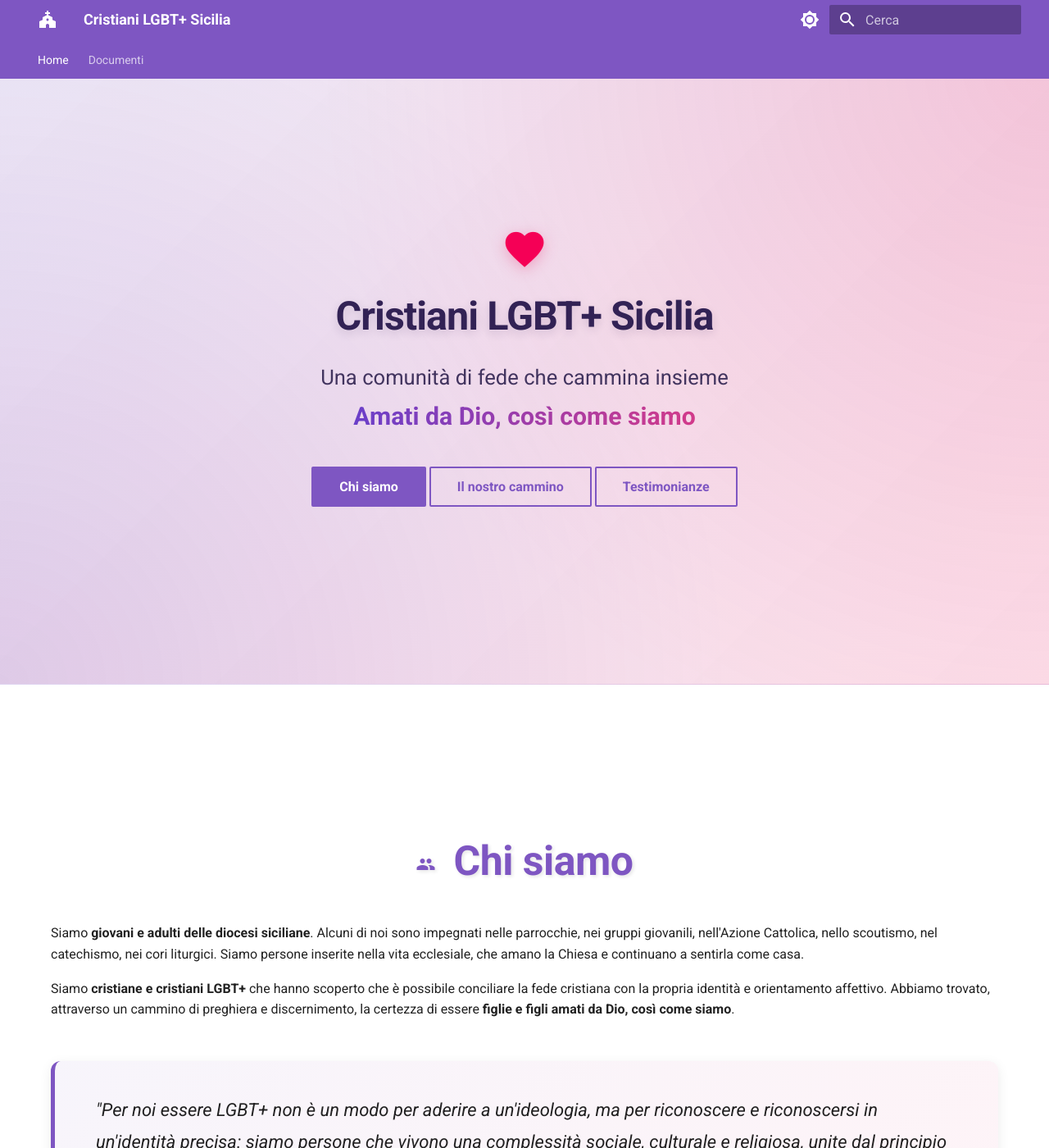
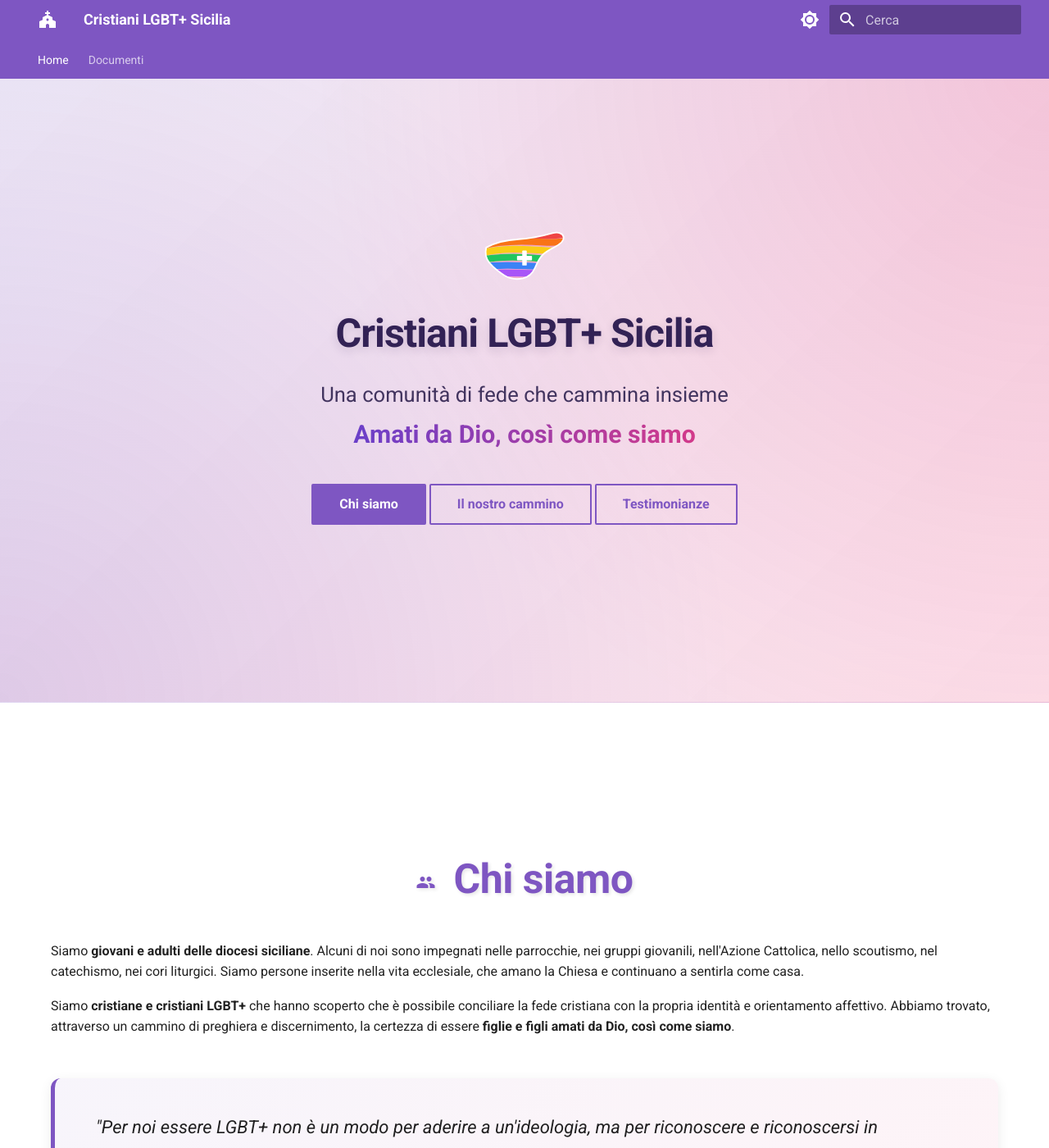
Before and after one commit to cristianilgbtsicilia/cristianilgbtsicilia.it, an MkDocs documentation site: the page built from docs/index.md, in a window 1280 px wide and 1400 px high. Shown: the whole window at 82% size. Built offline with MkDocs 1.6.1 and Material for MkDocs 9.7.7, drawn with Linux system fonts in a browser that asks for light colours.

Commit message:
testing logo in hero

```diff
--- a/docs/stylesheets/extra.css
+++ b/docs/stylesheets/extra.css
@@ -77,6 +77,13 @@
 .hero-icon {
   display: inline-block;
   margin-bottom: 1rem;
+}
+
+.hero-icon-svg {
+  display: block;
+  width: 110px;
+  height: 80px;
+  margin: 0 auto;
 }
 
 .hero-icon i {
--- a/overrides/home.html
+++ b/overrides/home.html
@@ -37,8 +37,33 @@
     <div class="md-content__inner md-typeset" style="padding-top: 0; margin-top: 0; max-width: none;">
       <div class="hero-section" style="position: relative; z-index: 0; margin-top: -1px; border-top: none;">
         <div class="hero-content">
-          <div class="hero-icon">
-            <i class="material-icons">favorite</i>
+          <div class="hero-icon" aria-hidden="true">
+            <svg class="hero-icon-svg" viewBox="0 0 240 160" role="img" aria-label="Sicilia arcobaleno con croce">
+              <defs>
+                <filter id="siciliaShadow" x="-20%" y="-20%" width="140%" height="140%">
+                  <feDropShadow dx="0" dy="6" stdDeviation="6" flood-color="rgba(233, 30, 99, 0.35)"/>
+                </filter>
+                <clipPath id="sicilyClip">
+                  <path d="M18 52C40 40 70 32 104 30C138 28 166 22 194 14C210 10 222 14 224 24C226 34 214 44 198 52C186 58 176 64 168 72C160 80 154 92 148 106C142 120 132 130 116 134C98 138 82 136 66 126C50 116 36 104 26 92C18 82 14 70 18 52Z"/>
+                </clipPath>
+              </defs>
+
+              <g clip-path="url(#sicilyClip)" filter="url(#siciliaShadow)">
+                <path d="M0 32C40 16 90 12 140 18C190 24 220 20 240 10" stroke="#ef4444" stroke-width="18" stroke-linecap="round" fill="none"/>
+                <path d="M0 50C50 34 110 34 170 38C210 40 230 36 240 30" stroke="#f97316" stroke-width="18" stroke-linecap="round" fill="none"/>
+                <path d="M0 68C60 52 120 56 180 60C210 62 230 58 240 54" stroke="#facc15" stroke-width="18" stroke-linecap="round" fill="none"/>
+                <path d="M0 86C60 74 120 78 170 82C200 84 225 80 240 74" stroke="#22c55e" stroke-width="18" stroke-linecap="round" fill="none"/>
+                <path d="M0 104C60 96 120 100 170 104C200 106 220 102 240 96" stroke="#3b82f6" stroke-width="18" stroke-linecap="round" fill="none"/>
+                <path d="M0 122C60 118 110 120 160 122C190 124 215 120 240 114" stroke="#a855f7" stroke-width="18" stroke-linecap="round" fill="none"/>
+              </g>
+
+              <path d="M18 52C40 40 70 32 104 30C138 28 166 22 194 14C210 10 222 14 224 24C226 34 214 44 198 52C186 58 176 64 168 72C160 80 154 92 148 106C142 120 132 130 116 134C98 138 82 136 66 126C50 116 36 104 26 92C18 82 14 70 18 52Z" fill="none" stroke="#ffffff" stroke-width="4"/>
+
+              <g fill="#ffffff">
+                <rect x="114" y="60" width="12" height="40" rx="2"/>
+                <rect x="100" y="74" width="40" height="12" rx="2"/>
+              </g>
+            </svg>
           </div>
           <h1 class="hero-title">Cristiani LGBT+ Sicilia</h1>
 
```
